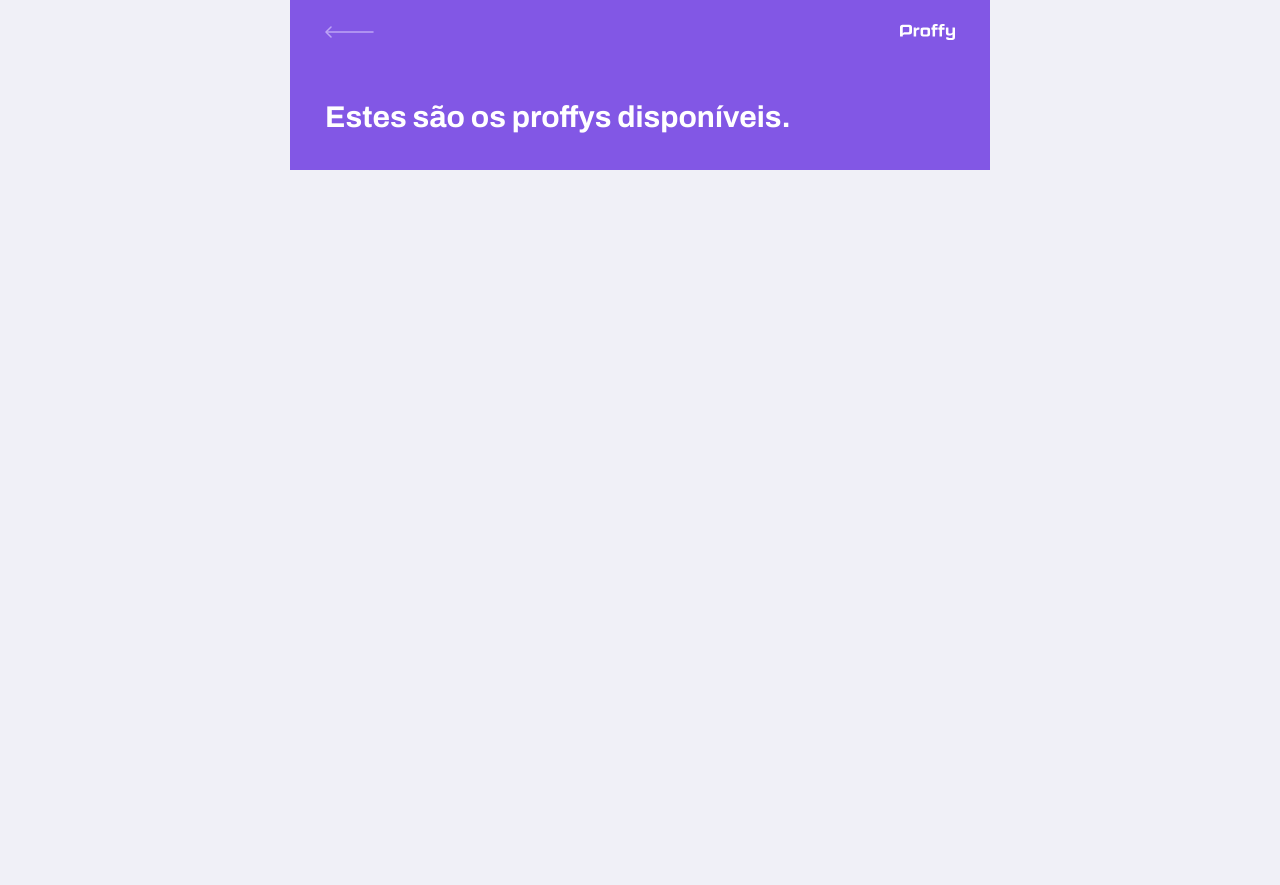
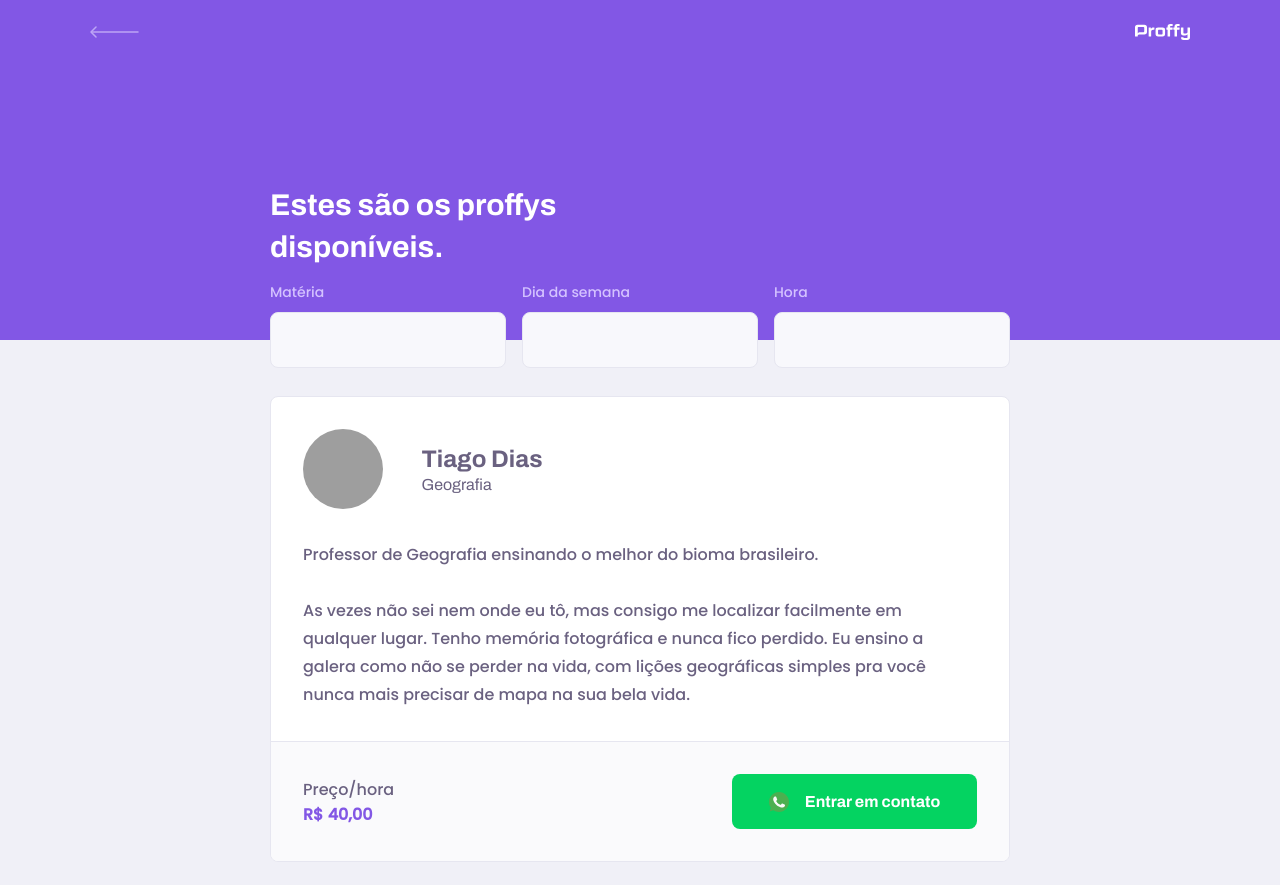
Before and after one commit to TiagoDiass/proffy, a React (Create React App) app in the folder web/: page /study in a window 1280 px wide. Shown: the top 885 px of the page. Before the commit the page ends 800 px from the top, so only its background shows below. Built offline with nearby package versions, Linux system fonts and the light colour scheme; grey boxes are pictures that could not be loaded.

Commit message:
base front-end done

```diff
--- a/web/src/assets/styles/global.scss
+++ b/web/src/assets/styles/global.scss
@@ -48,6 +48,7 @@
 button,
 textarea {
   font: 500 1.6rem Poppins;
+  color: var(--color-text-base);
 }
 
 .container {
--- a/web/src/components/PageHeader/PageHeader.styles.scss
+++ b/web/src/components/PageHeader/PageHeader.styles.scss
@@ -39,3 +39,28 @@
     }
   }
 }
+
+@media (min-width: 700px) {
+  .page-header {
+    height: 340px;
+
+    .top-bar-container {
+      max-width: 1100px;
+    }
+
+    .header-content {
+      flex: 1;
+      max-width: 740px;
+      margin: 0 auto;
+      padding-top: 48px;
+      display: flex;
+      flex-direction: column;
+      justify-content: center;
+      align-items: flex-start;
+
+      strong {
+        max-width: 350px;
+      }
+    }
+  }
+}
--- a/web/src/components/PageHeader/PageHeader.tsx
+++ b/web/src/components/PageHeader/PageHeader.tsx
@@ -7,7 +7,11 @@
 
 import './PageHeader.styles.scss';
 
-function PageHeader() {
+interface PageHeaderProps {
+  title: string;
+}
+
+const PageHeader: React.FunctionComponent<PageHeaderProps> = ({ title, children }) => {
   return (
     <header className="page-header">
       <div className="top-bar-container">
@@ -18,10 +22,11 @@
       </div>
 
       <div className="header-content">
-        <strong>Estes são os proffys disponíveis.</strong>
+        <strong>{title}</strong>
+        {children}
       </div>
     </header>
   );
-}
+};
 
 export default PageHeader;
--- /dev/null
+++ b/web/src/components/TeacherItem/TeacherItem.styles.scss
@@ -0,0 +1,106 @@
+.teacher-item {
+  background-color: var(--color-box-base);
+  border: 1px solid var(--color-line-in-white);
+  border-radius: 0.8rem;
+  margin-top: 2.4rem;
+  overflow: hidden;
+
+  header {
+    padding: 3.2rem 2rem;
+    display: flex;
+    align-items: center;
+
+    img {
+      width: 8rem;
+      height: 8rem;
+      border-radius: 50%;
+    }
+
+    div {
+      margin-left: 2.4em;
+
+      strong {
+        font: 700 2.4rem Archivo;
+        display: block;
+        color: var(--colo-text-title);
+      }
+
+      span {
+        font: 1.6rem Archivo;
+        display: block;
+        color: var(--colo-text-title);
+        margin-top: 0.4rem;
+      }
+    }
+  }
+
+  & > p {
+    padding: 0 2rem;
+    font-size: 1.6rem;
+    line-height: 2.8rem;
+  }
+
+  footer {
+    padding: 3.2rem 2rem;
+    background-color: var(--color-box-footer);
+    border-top: 1px solid var(--color-line-in-white);
+    margin-top: 3.2rem;
+    display: flex;
+    align-items: center;
+    justify-content: space-between;
+
+    p strong {
+      color: var(--color-primary);
+      font-size: 1.6rem;
+      display: block;
+    }
+
+    button {
+      width: 20rem;
+      height: 5.6em;
+      background-color: var(--color-secondary);
+      color: var(--color-button-text);
+      border: 0;
+      border-radius: 0.8rem;
+      cursor: pointer;
+      font: 700 1.4rem Archivo;
+      display: flex;
+      align-items: center;
+      justify-content: space-evenly;
+      transition: all 0.2s ease;
+
+      &:hover {
+        background-color: var(--color-secondary-dark);
+      }
+    }
+  }
+}
+
+@media (min-width: 700px) {
+  .teacher-item {
+    header,
+    footer {
+      padding: 3.2rem;
+    }
+
+    & > p {
+      padding: 0 3.2rem;
+    }
+
+    .teacher-item footer p strong {
+      display: initial;
+      margin-left: 1.6rem;
+    }
+
+    footer button {
+      width: 24.5rem;
+      height: 5.5rem;
+      font-size: 1.6rem;
+      justify-content: center;
+
+      img {
+        margin-right: 1.6rem;
+      }
+    }
+  }
+}
--- /dev/null
+++ b/web/src/components/TeacherItem/TeacherItem.tsx
@@ -0,0 +1,42 @@
+import React from 'react';
+import whatsappIcon from '../../assets/images/icons/whatsapp.svg';
+import './TeacherItem.styles.scss';
+
+const TeacherItem = () => {
+  return (
+    <article className="teacher-item">
+      <header>
+        <img
+          src="https://avatars0.githubusercontent.com/u/49597377?s=460&u=1cb884e66bd9b53aa849220d6d16597493f1ddda&v=4"
+          alt="Foto do Proffy"
+        />
+        <div>
+          <strong>Tiago Dias</strong>
+          <span>Geografia</span>
+        </div>
+      </header>
+
+      <p>
+        Professor de Geografia ensinando o melhor do bioma brasileiro.
+        <br />
+        <br />
+        As vezes não sei nem onde eu tô, mas consigo me localizar facilmente em qualquer lugar. Tenho memória
+        fotográfica e nunca fico perdido. Eu ensino a galera como não se perder na vida, com lições geográficas simples
+        pra você nunca mais precisar de mapa na sua bela vida.
+      </p>
+
+      <footer>
+        <p>
+          Preço/hora
+          <strong>R$ 40,00</strong>
+        </p>
+        <button type="button">
+          <img src={whatsappIcon} alt="Whatsapp" />
+          Entrar em contato
+        </button>
+      </footer>
+    </article>
+  );
+};
+
+export default TeacherItem;
--- a/web/src/components/index.ts
+++ b/web/src/components/index.ts
@@ -1 +1,2 @@
 export { default as PageHeader } from './PageHeader/PageHeader';
+export { default as TeacherItem } from './TeacherItem/TeacherItem';
--- a/web/src/pages/TeacherForm/TeacherForm.styles.scss
+++ b/web/src/pages/TeacherForm/TeacherForm.styles.scss
@@ -0,0 +1,4 @@
+#page-teacher-form {
+  width: 100vw;
+  height: 100vh;
+}
--- a/web/src/pages/TeacherForm/TeacherForm.tsx
+++ b/web/src/pages/TeacherForm/TeacherForm.tsx
@@ -1,9 +1,12 @@
 import React from 'react';
+import { PageHeader } from '../../components';
+
+import './TeacherForm.styles.scss';
 
 function TeacherForm() {
   return (
-    <div>
-      <h1>Teacher Form</h1>
+    <div id="page-teacher-form" className="container">
+      <PageHeader title="Que incrível que você quer dar aulas." />
     </div>
   );
 }
--- a/web/src/pages/TeacherList/TeacherList.styles.scss
+++ b/web/src/pages/TeacherList/TeacherList.styles.scss
@@ -2,3 +2,79 @@
   width: 100vw;
   height: 100vh;
 }
+
+#search-teachers {
+  margin-top: 3.2rem;
+
+  label {
+    color: var(--color-text-in-primary);
+  }
+
+  .input-block {
+    position: relative;
+
+    & + .input-block {
+      margin-top: 1.4rem;
+    }
+
+    label {
+      font-size: 1.4rem;
+    }
+
+    input {
+      width: 100%;
+      height: 5.6rem;
+      margin-top: 0.8rem;
+      border-radius: 0.8rem;
+      background-color: var(--color-input-background);
+      border: 1px solid var(--color-line-in-white);
+      outline: 0;
+      padding: 0 1.6rem;
+      font: 1.6rem Archivo;
+    }
+
+    &:focus-within::after {
+      width: calc(100% - 3.2rem);
+      height: 2px;
+      content: '';
+      background-color: var(--color-primary-light);
+      position: absolute;
+      left: 1.6rem;
+      right: 1.6rem;
+      bottom: 0;
+    }
+  }
+}
+
+#page-teacher-list {
+  main {
+    margin: 3.2rem auto;
+    width: 90%;
+  }
+}
+
+@media (min-width: 700px) {
+  #page-teacher-list {
+    max-width: 100%;
+
+    #search-teachers {
+      display: grid;
+      grid-template-columns: repeat(3, 1fr);
+      column-gap: 16px;
+      position: absolute;
+      bottom: -28px;
+
+      .input-block {
+        & + .input-block {
+          margin-top: 0;
+        }
+      }
+    }
+
+    main {
+      padding: 3.2rem 0;
+      max-width: 740px;
+      margin: 0 auto;
+    }
+  }
+}
--- a/web/src/pages/TeacherList/TeacherList.tsx
+++ b/web/src/pages/TeacherList/TeacherList.tsx
@@ -1,12 +1,33 @@
 import React from 'react';
-import { PageHeader } from '../../components';
+import { PageHeader, TeacherItem } from '../../components';
 
 import './TeacherList.styles.scss';
 
 function TeacherList() {
   return (
     <div id="page-teacher-list" className="container">
-      <PageHeader />
+      <PageHeader title="Estes são os proffys disponíveis.">
+        <form id="search-teachers">
+          <div className="input-block">
+            <label htmlFor="subject">Matéria</label>
+            <input type="text" id="subject" />
+          </div>
+          <div className="input-block">
+            <label htmlFor="week_day">Dia da semana</label>
+            <input type="text" id="week_day" />
+          </div>
+          <div className="input-block">
+            <label htmlFor="time">Hora</label>
+            <input type="text" id="time" />
+          </div>
+        </form>
+      </PageHeader>
+
+      <main>
+        <TeacherItem />
+        <TeacherItem />
+        <TeacherItem />
+      </main>
     </div>
   );
 }
```
